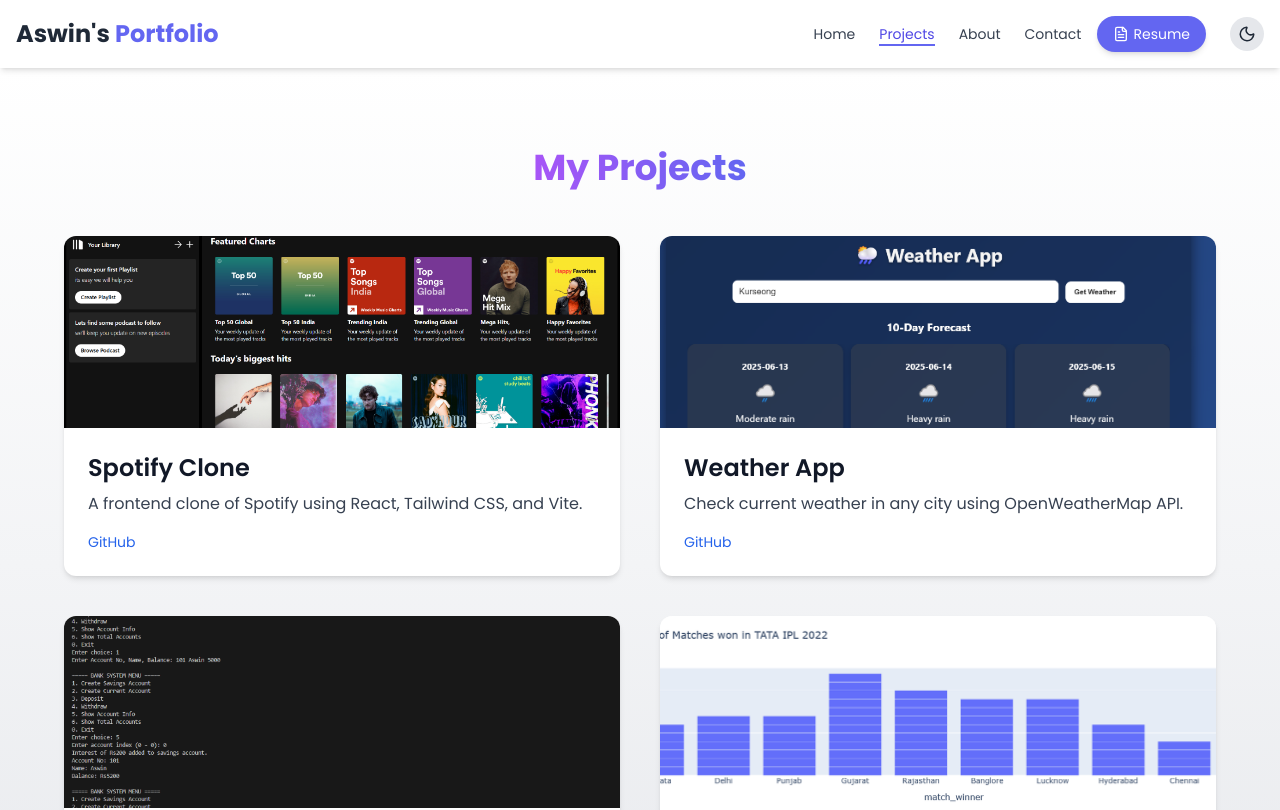
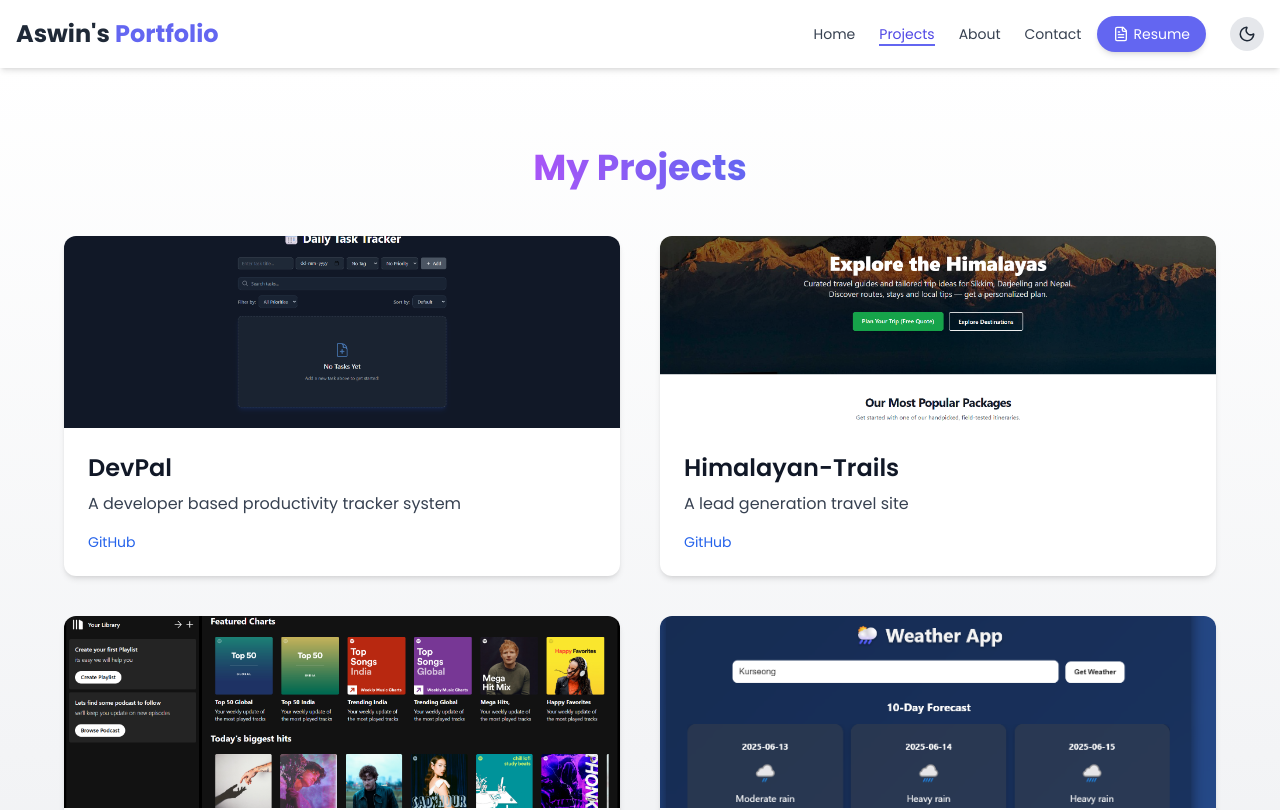
Before and after one commit to AswinThApa04/portfolio-website, a React (Vite) app: page /#/projects in a window 1280 px wide. Shown: the top 810 px of the page. Built offline with nearby package versions, Linux system fonts and the light colour scheme.

Commit message:
added built projects to the schema

```diff
--- a/src/pages/Projects.jsx
+++ b/src/pages/Projects.jsx
@@ -5,6 +5,18 @@
   const base = import.meta.env.BASE_URL;
 
   const projects = [
+    {
+      title:'DevPal',
+      description:'A developer based productivity tracker system',
+      image:`${base}devPal.png`,
+      githubLink:'https://github.com/AswinThApa04/DevPal',
+    },
+    {
+      title:'Himalayan-Trails',
+      description:'A lead generation travel site',
+      image:`${base}himal_trails.png`,
+      githubLink:'https://github.com/AswinThApa04/Himalayan_trails',
+    },
     {
       title: "Spotify Clone",
       description: "A frontend clone of Spotify using React, Tailwind CSS, and Vite.",
@@ -29,6 +41,7 @@
       image: `${base}match_winner.png`,
       githubLink: 'https://github.com/AswinThApa04/IPL-2022-Data-Visualizer',
     },
+
   ];
 
   return (
```
Also changed, not shown: public/devPal.png (added), public/himal_trails.png (added).
